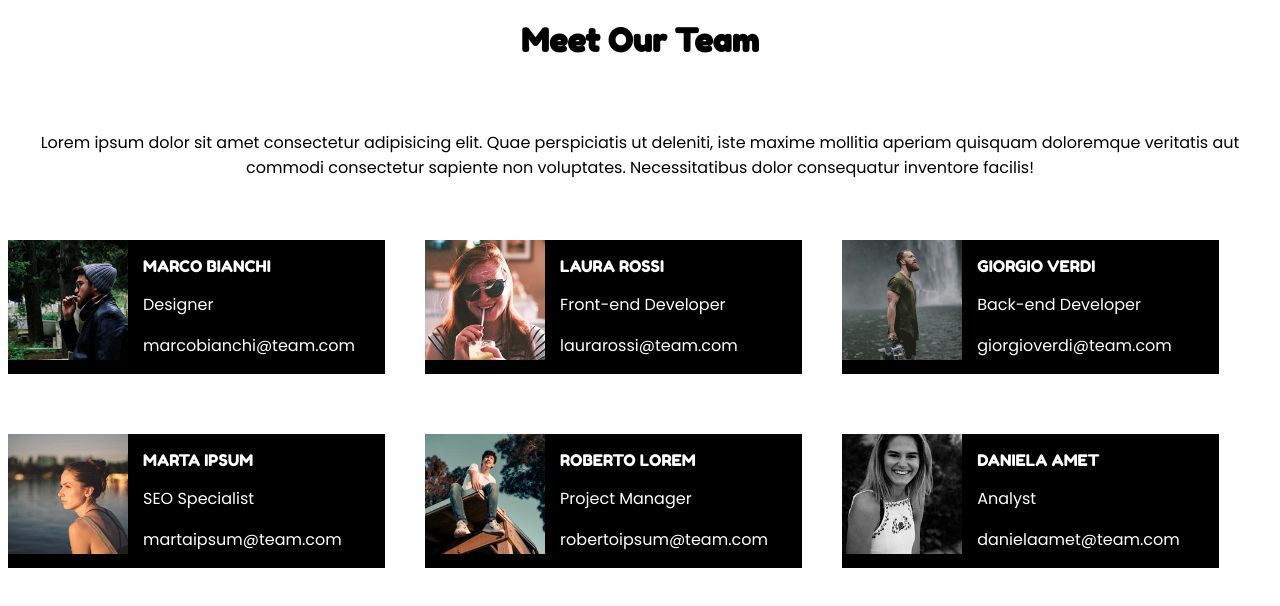
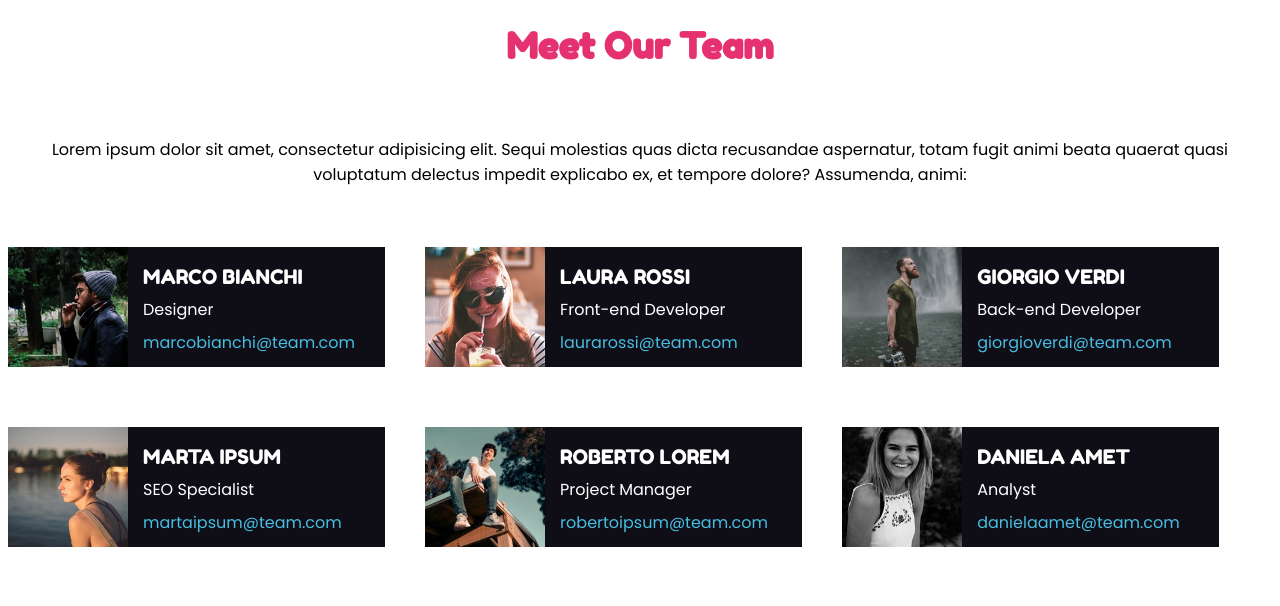
Before and after one commit to valeriobilli/html-css-float-cards, a plain HTML site: page index.html in a window 1280 px wide. Drawn offline with Linux system fonts and the light colour scheme.

Commit message:
style colors

```diff
--- a/css/style.css
+++ b/css/style.css
@@ -14,7 +14,8 @@ h1, .name{
 h1 {
     text-align: center;
     margin-bottom: 70px;
-    font-weight: 1000;
+    color: #e53170;
+    font-size: 36px;
 }
 
 #intro {
@@ -34,6 +35,20 @@ img {
     margin-right: 40px;
     margin-bottom: 60px;
     float: left;
-    background-color: black;
+    background-color: #0f0e17;
     color: white;
 }
+
+.name {
+    margin-top: 18px;
+    font-size: 20px;
+
+}
+
+.email {
+    color: #48bde0;
+}
+
+p {
+    margin: 8px;
+}
--- a/index.html
+++ b/index.html
@@ -16,7 +16,7 @@
 <body>
     <div class="container">
         <h1>Meet Our Team</h1>
-        <p id="intro">Lorem ipsum dolor sit amet consectetur adipisicing elit. Quae perspiciatis ut deleniti, iste maxime mollitia aperiam quisquam doloremque veritatis aut commodi consectetur sapiente non voluptates. Necessitatibus dolor consequatur inventore facilis!</p>
+        <p id="intro">Lorem ipsum dolor sit amet, consectetur adipisicing elit. Sequi molestias quas dicta recusandae aspernatur, totam fugit animi beata quaerat quasi voluptatum delectus impedit explicabo ex, et tempore dolore? Assumenda, animi:</p>
 
         <!-- BLOCCO MARCO BIANCHI -->
         <div class="blocco">
```
